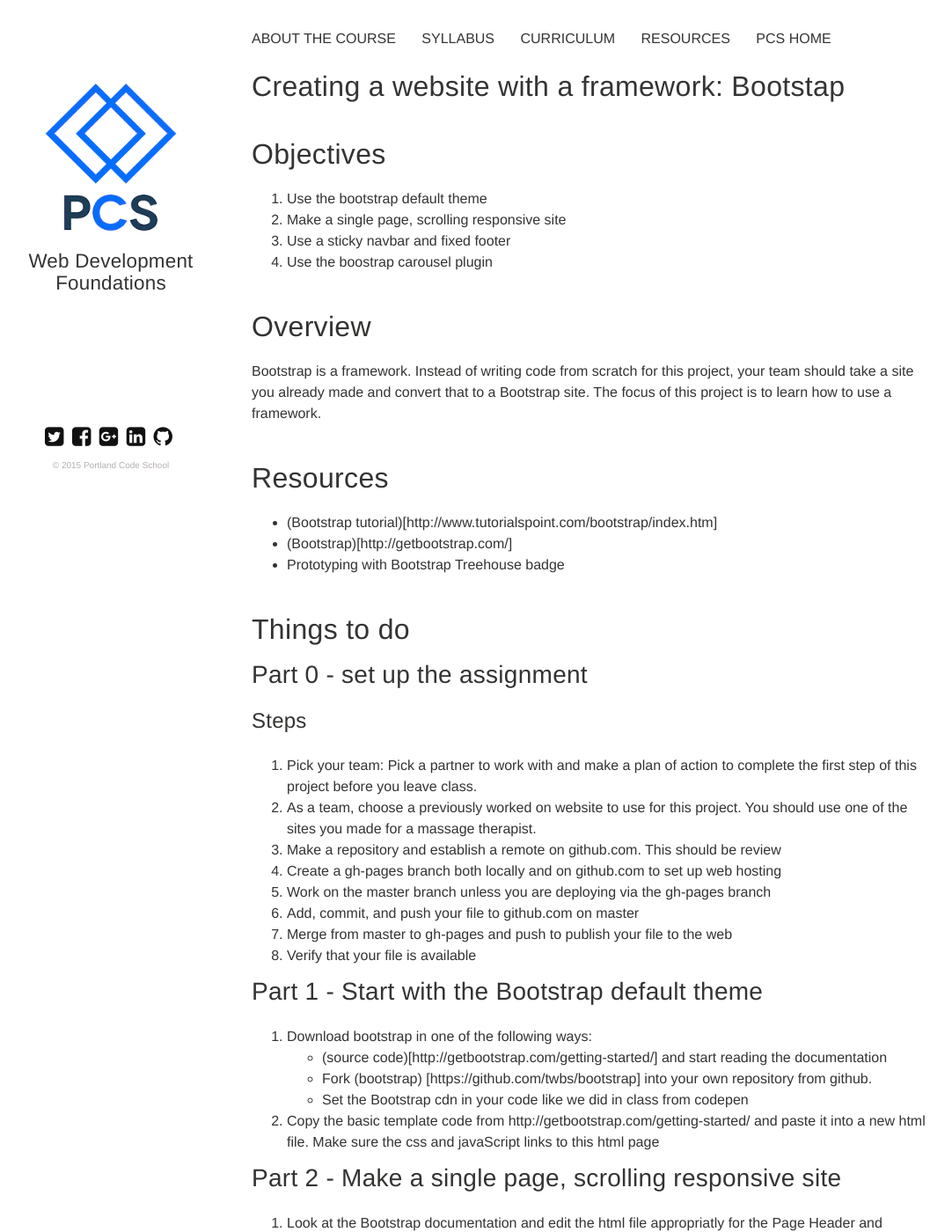
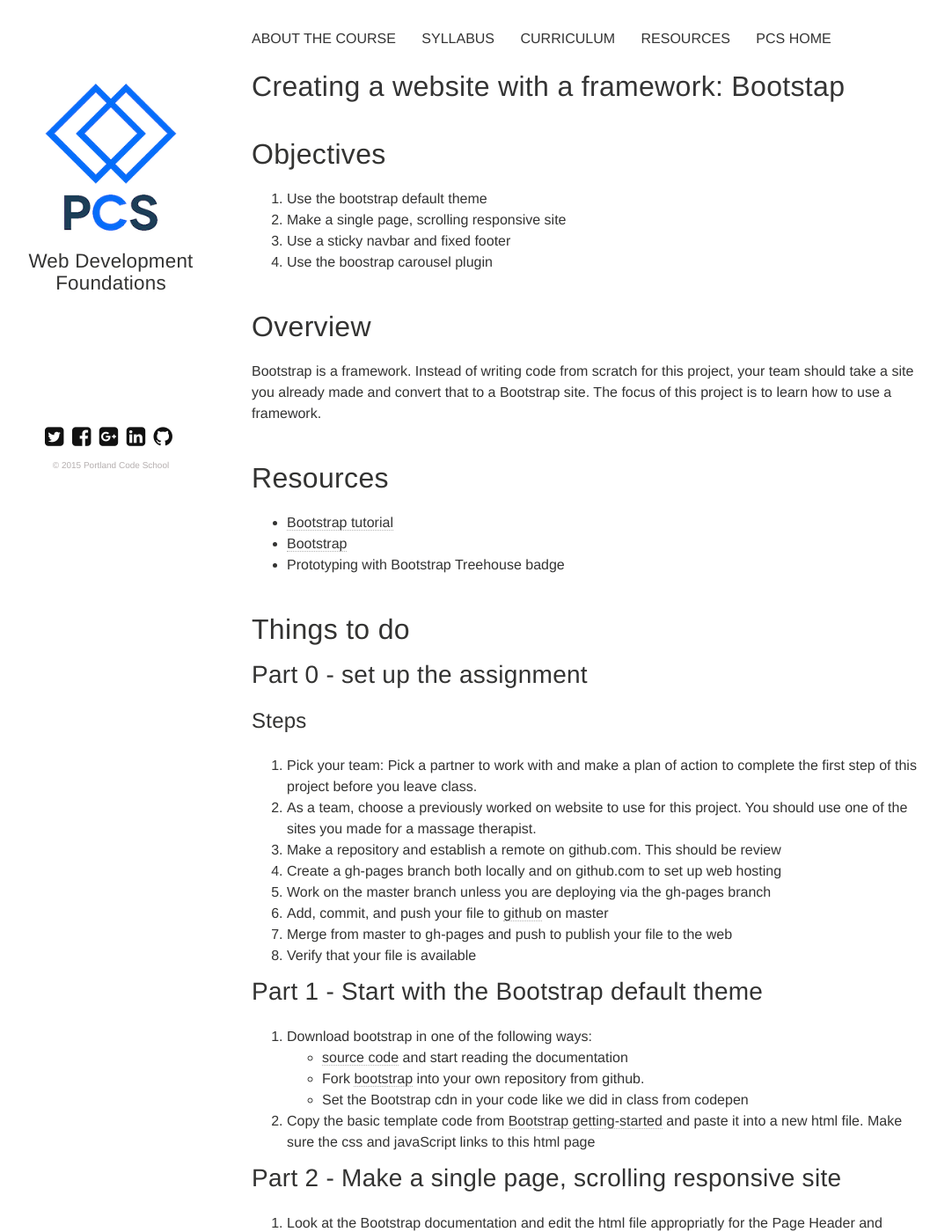
Before and after one commit to portlandcodeschool/primer, a Jekyll site: the page built from _posts/assignments/2014-07-26-bootstrap-project.markdown, in a window 1280 px wide and 1400 px high. Shown: the whole window at 88% size, without its empty margins (34-1116 px from the left). Built offline with Jekyll 4.4.1, drawn with Linux system fonts in a browser that asks for light colours; nearby versions of some CDN libraries; comment, search, counter and statistics services are not loaded.

Commit message:
fixed link styling

```diff
--- a/_posts/assignments/2014-07-26-bootstrap-project.markdown
+++ b/_posts/assignments/2014-07-26-bootstrap-project.markdown
@@ -20,8 +20,8 @@ Bootstrap is a framework.  Instead of writing code from scratch for this project
 
 Resources
 =========
-* (Bootstrap tutorial)[http://www.tutorialspoint.com/bootstrap/index.htm]
-* (Bootstrap)[http://getbootstrap.com/]
+* [Bootstrap tutorial](http://www.tutorialspoint.com/bootstrap/index.htm)
+* [Bootstrap](http://getbootstrap.com/)
 * Prototyping with Bootstrap Treehouse badge
 
 
@@ -37,17 +37,17 @@ Part 0 - set up the assignment
 0. Make a repository and establish a remote on github.com. This should be review
 0. Create a gh-pages branch both locally and on github.com to set up web hosting
 0. Work on the master branch unless you are deploying via the gh-pages branch
-0. Add, commit, and push your file to github.com on master
+0. Add, commit, and push your file to [github](github.com) on master
 0. Merge from master to gh-pages and push to publish your file to the web
 0. Verify that your file is available
 
 Part 1 - Start with the Bootstrap default theme
 ----------------------------------
 0. Download bootstrap in one of the following ways:
-* (source code)[http://getbootstrap.com/getting-started/] and start reading the documentation
-* Fork (bootstrap) [https://github.com/twbs/bootstrap] into your own repository from github.
+* [source code](http://getbootstrap.com/getting-started/) and start reading the documentation
+* Fork [bootstrap](https://github.com/twbs/bootstrap) into your own repository from github.
 * Set the Bootstrap cdn in your code like we did in class from codepen
-0. Copy the basic template code from http://getbootstrap.com/getting-started/ and paste it into a new html file.  Make sure the css and javaScript links to this html page
+0. Copy the basic template code from [Bootstrap getting-started](http://getbootstrap.com/getting-started/) and paste it into a new html file.  Make sure the css and javaScript links to this html page
 
 Part 2 - Make a single page, scrolling responsive site
 ----------------------------------
```
